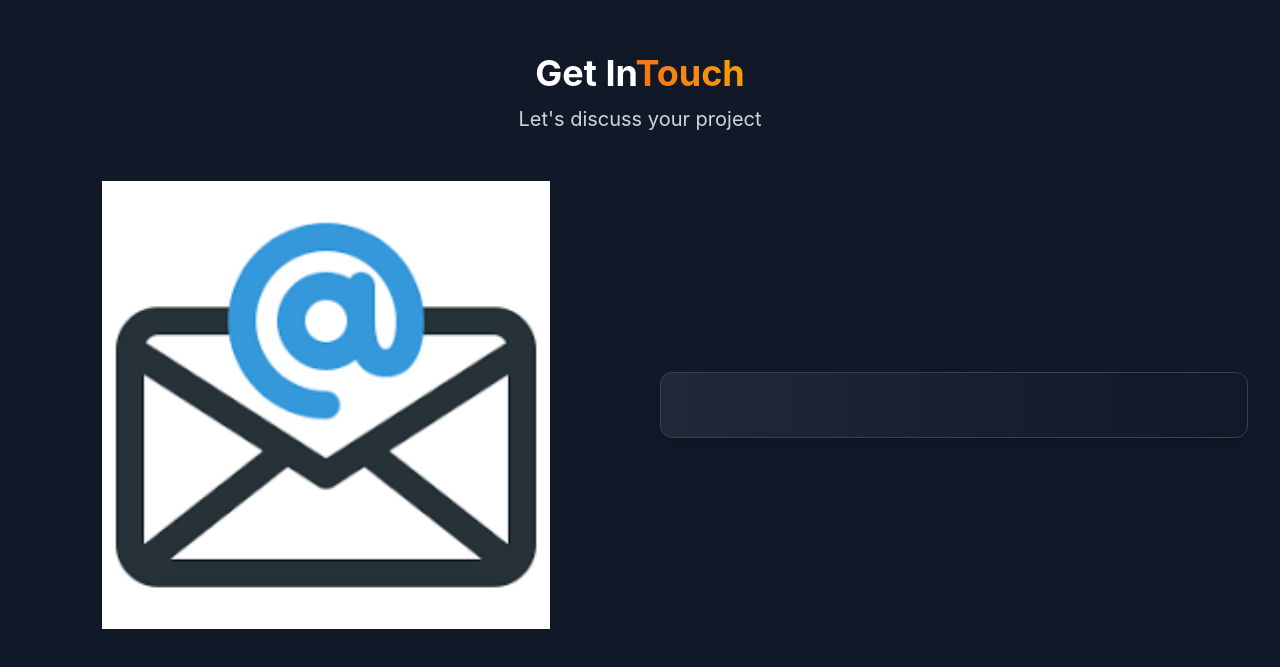
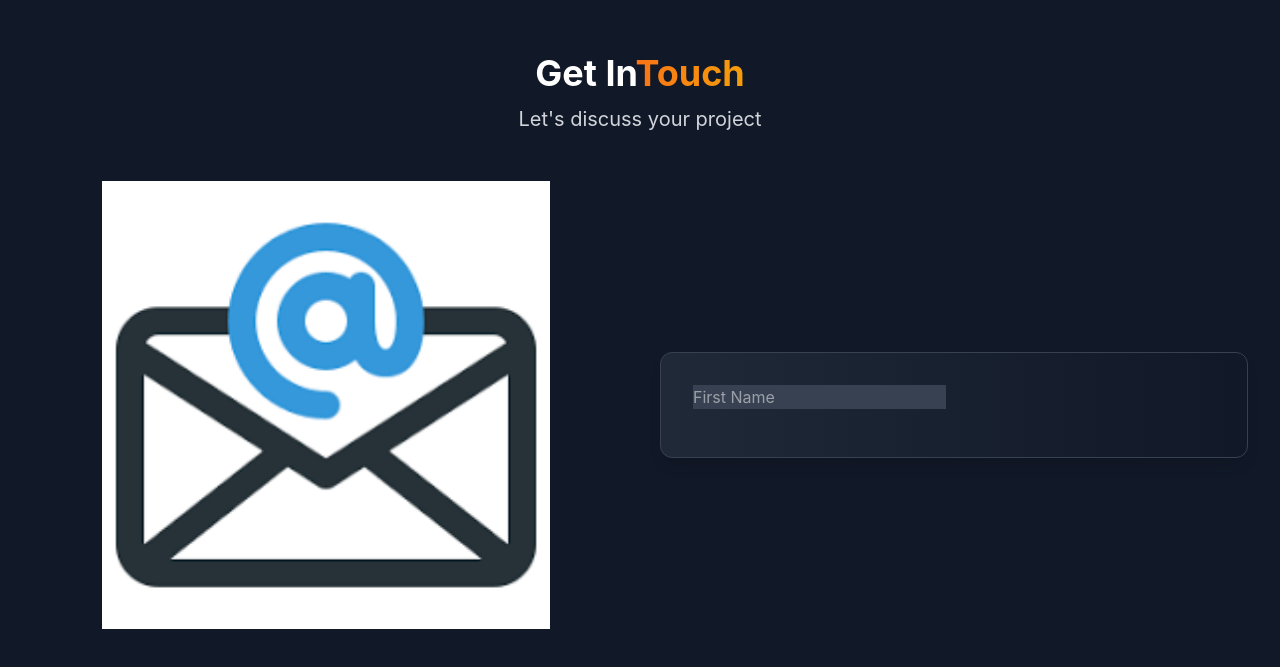
Before and after one commit to shehabuddin380/portfolio-website, a React (Vite) app: page / in a window 1280 px wide. Shown: the part 4609-5276 px from the top of the page. Built offline with nearby package versions, Linux system fonts and the light colour scheme.

Commit message:
update contact digain

```diff
--- a/src/components/Contact.jsx
+++ b/src/components/Contact.jsx
@@ -51,6 +51,17 @@ const Contact = ({ darkMode }) => {
                     }}
                     className='rounded-xl p-4 sm:p-5 md:p-6 lg:p-8 border shadow-lg order-1 lg:order-2'
                     data-aos="fade-left">
+                        <div className='grid grid-cols-1 sm:grid-cols-2 gap-3 sm:gap-4 mb-4 sm:mb-4'>
+                            <input type="text"
+                            placeholder='First Name'
+                            style={{
+                                background: darkMode ? '#374151' : '#faede3',
+                                borderColor: darkMode ? '#4b5563' : '#d1d5db',
+                                color: darkMode ? 'white' : '#1f2937'
+                            }}
+                            />
+
+                        </div>
 
                     </form>
 
```
